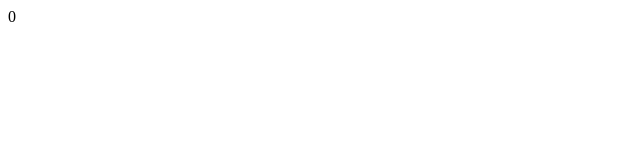
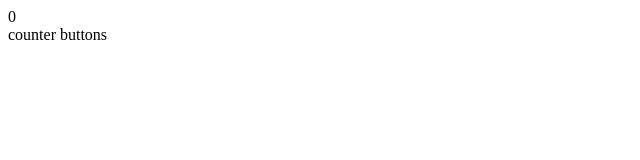
Before and after one commit to Masoume-vesali1993/practice-react, a React (Create React App) app: page / in a window 1280 px wide. Shown: the top 160 px of the page, without its empty margins (0-640 px from the left). Built offline with nearby package versions, Linux system fonts and the light colour scheme.

Commit message:
add Component in App.js
Signed-off-by: Masoume <masoumevsl198@gmail.com>

```diff
--- a/src/App.js
+++ b/src/App.js
@@ -2,6 +2,7 @@ import React, { Component } from 'react';
 import Counter from './components/Counter';
 import { Provider } from 'react-redux';
 import CounterStore from './redux/CounterStore';
+import CounterButtons from './components/CounterButtons';
 
 class App extends Component {
     render() {
@@ -9,6 +10,7 @@ class App extends Component {
         <Provider store={CounterStore}>
           <div className='app'>
             <Counter />
+            <CounterButtons />
           </div>
         </Provider>
       );
--- a/src/components/CounterButtons.js
+++ b/src/components/CounterButtons.js
@@ -4,7 +4,7 @@ class CounterButtons extends Component{
     render(){
         return (
             <div className="counter-buttons">
-
+                counter buttons
             </div>
         );
     }
```
